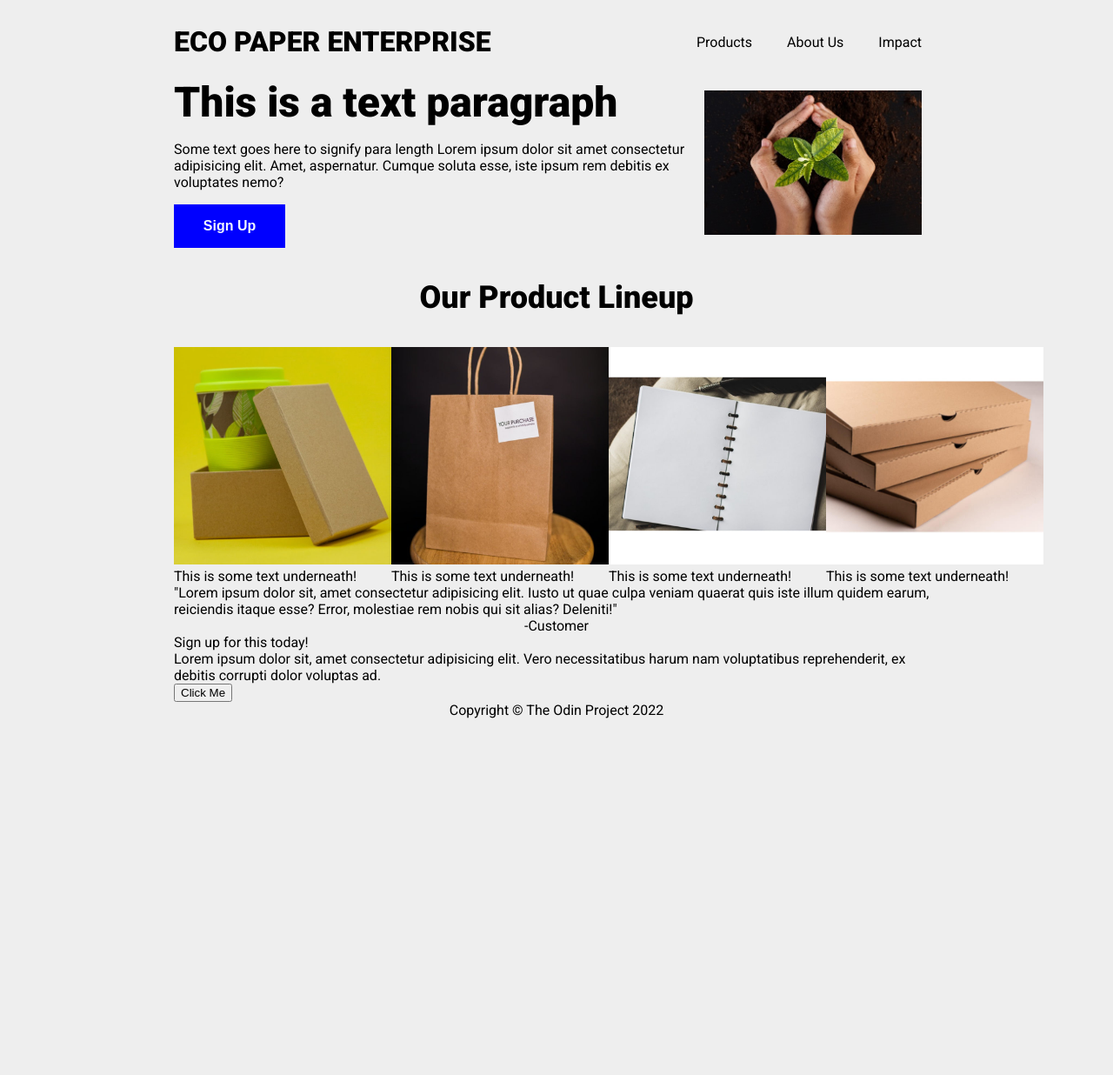
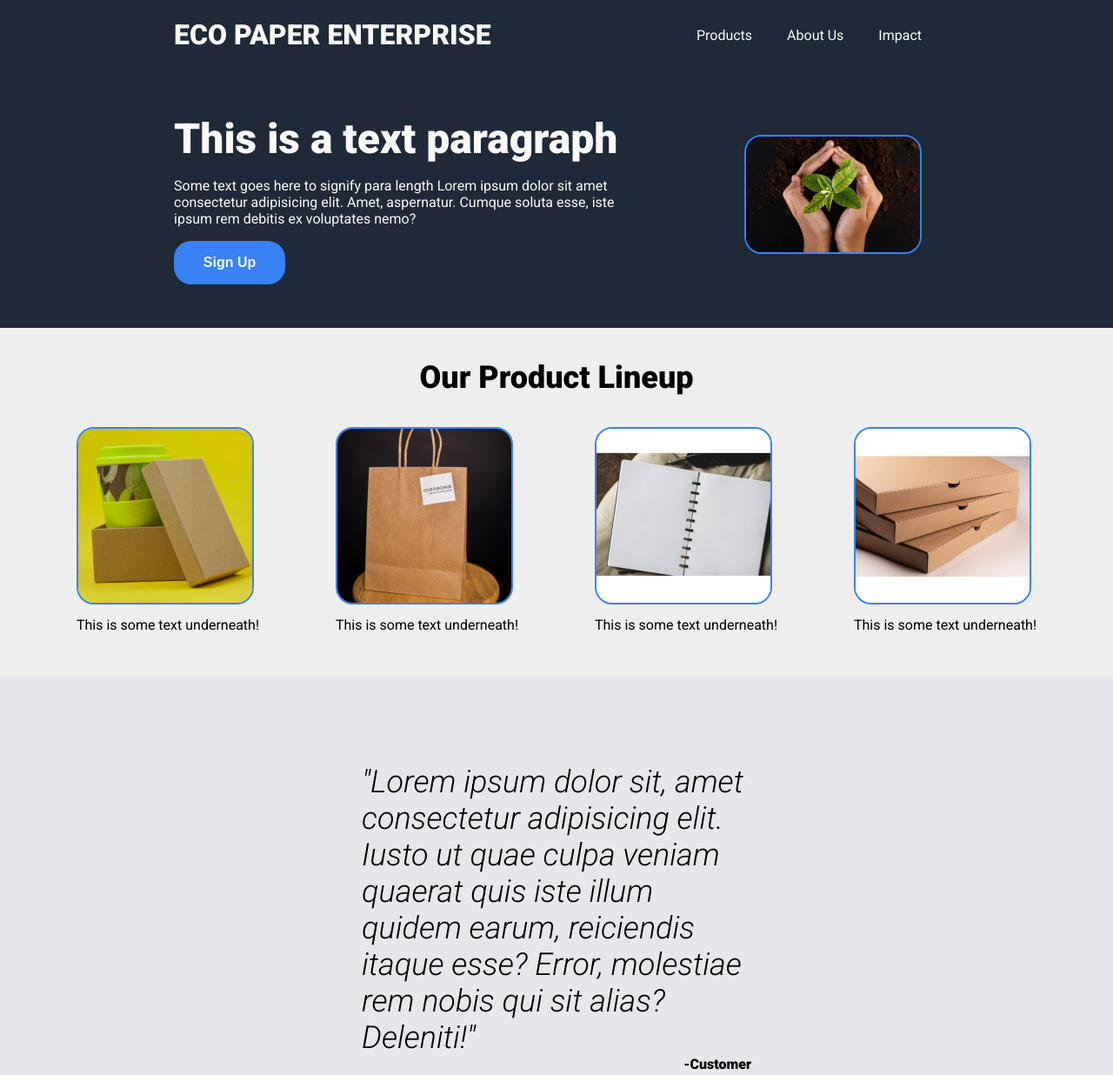
Before and after one commit to codnuked/landing-page, a plain HTML site: page index.html in a window 1280 px wide. Shown: the top 1236 px of the page at 87% size. Before the commit the page ends 834 px from the top, so only its background shows below. Drawn offline with Linux system fonts and the light colour scheme.

Commit message:
finalised style of webpage

```diff
--- a/index.html
+++ b/index.html
@@ -52,14 +52,14 @@
         <div class="quote-txt">"Lorem ipsum dolor sit, amet consectetur adipisicing elit. Iusto ut quae culpa veniam quaerat quis iste illum quidem earum, reiciendis itaque esse? Error, molestiae rem nobis qui sit alias? Deleniti!"</div>
         <div class="quote-by">-Customer</div>
     </div>
-    <div class="section">
+    <div class="section-4">
         <div class="cta-section">
             <div class="cta-left">
                 <div class="cta-title">Sign up for this today!</div>
                 <div class="cta-text">Lorem ipsum dolor sit, amet consectetur adipisicing elit. Vero necessitatibus harum nam voluptatibus reprehenderit, ex debitis corrupti dolor voluptas ad.</div>
             </div>
             <div class="cta-right">
-                <button>Click Me</button>
+                <button class="button-1">Click Me</button>
             </div>
         </div>
     </div>
--- a/styles.css
+++ b/styles.css
@@ -4,11 +4,13 @@ body {
     display: flex;
     justify-content: space-between;
     flex-direction: column;
-    min-height: 100vh;
     background-color: #eee;
     font-family: 'Roboto', 'sans-serif';
-    margin-left: 200px;
-    margin-right: 200px;
+    margin-left: 0;
+    margin-right: 0;
+    margin-top: 0;
+    min-height: 80vh;
+
 }
 
 .header {
@@ -31,7 +33,7 @@ body {
 
 a {
     text-decoration: none;
-    color: black;
+    color: #F9FAF8;
 }
 
 ul {
@@ -61,13 +63,17 @@ li {
 }
 
 img {
-    width: 250px;
+    width: 200px;
     height: auto;
+    margin-bottom: 10px;
+    border-radius: 20px;
+    border: 2px solid #3882F6;
 }
 
 .product-lineup {
     display: flex;
-    justify-content: space-around;
+    justify-content: space-evenly;
+    padding-bottom: 50px;
 
 }
 
@@ -81,7 +87,7 @@ img {
 
 
 .button {
-    background-color: blue;
+    background-color: #3882F6;
     color: aliceblue;
     border: none;
     padding: 16px 28px;
@@ -90,6 +96,7 @@ img {
     font-size: 16px;
     width: 128px;
     font-weight: 600;
+    border-radius: 20px;
 
 }
 
@@ -97,6 +104,8 @@ img {
     display: flex;
     flex-direction: row;
     justify-content: space-between;
+    padding-bottom: 50px;
+    padding-top: 50px;
 }
 
 .container-right {
@@ -109,16 +118,115 @@ img {
 .container-left {
     display: flex;
     flex-direction: column;
+    max-width: 40%;
+
 }
+
 
 .section-3 {
 
+    background-color: #E5E7EB;
+    height: fit-content;
+
+    padding-top: 100px;
+    padding-bottom: 100px;
+    padding-left: 0;
+    padding-right: 0;
+    }
+
+.quote-txt {
+    font-size: 36px;
+    font-weight: 100;
+    font-style: italic;
+    min-width: 15%;
+    max-width: 35%;
+    margin-left: auto;
+    margin-right: auto;
+}
+
+.quote-by {
+    text-align: right;
+    font-weight: 900;
+    font-size: 16px;
+    min-width: 15%;
+    max-width: 35%;
+    margin-left: auto;
+    margin-right: auto;
+}
+
+.section-4 {
     display: flex;
-    flex-direction: column;
+    flex: 1;
+    justify-content: center;
+    padding-top: 50px;
+    padding-bottom: 50px;
+
+}
+
+.cta-section {
+
+    display: flex;
+    flex-direction: row;
     justify-content: center;
     align-items: center;
-    flex-wrap: wrap;
+    padding: 30px;
+    background-color: #3882F6;
+    color: #E5E7EB;
+    max-width: 40%;
+    border-radius: 20px;
+}
+
+.cta-title {
+    font-size: 20px;
+    font-weight: 600;
+    padding-bottom: 2px;
+}
+
+.button-1 {
+    background-color: #3882F6;
+    color: aliceblue;
+    border: 2px solid #FFF;
+    border-radius: 20px;
+    border-color: #eee;
+    padding: 16px 28px;
+    text-align: center;
+    display: inline-block;
+    font-size: 16px;
+    width: 128px;
+    font-weight: 600;
+
+}
+
+.cta-left {
+    padding-left: 40px;
+    padding-right: 50px;
+}
+
+.cta-right {
+    padding-right: 40px;
+
+}
 
 
 
+
+
+.header, .section-1, .footer {
+    flex: 1;
+    background-color: #1F2937;
+    color: #F9FAF8;
+
 }
+
+.logo, .container-left {
+    padding-left: 200px;
+}
+
+.container-right, .links-right {
+    padding-right: 200px;
+}
+
+.footer {
+    padding-top: 30px;
+    padding-bottom: 30px;
+}
```
Also changed, not shown: images/paper_1.jpg (deleted), images/paper_2.jpg (deleted), images/paper_3.jpg (deleted), images/paper_4.jpg (deleted).
